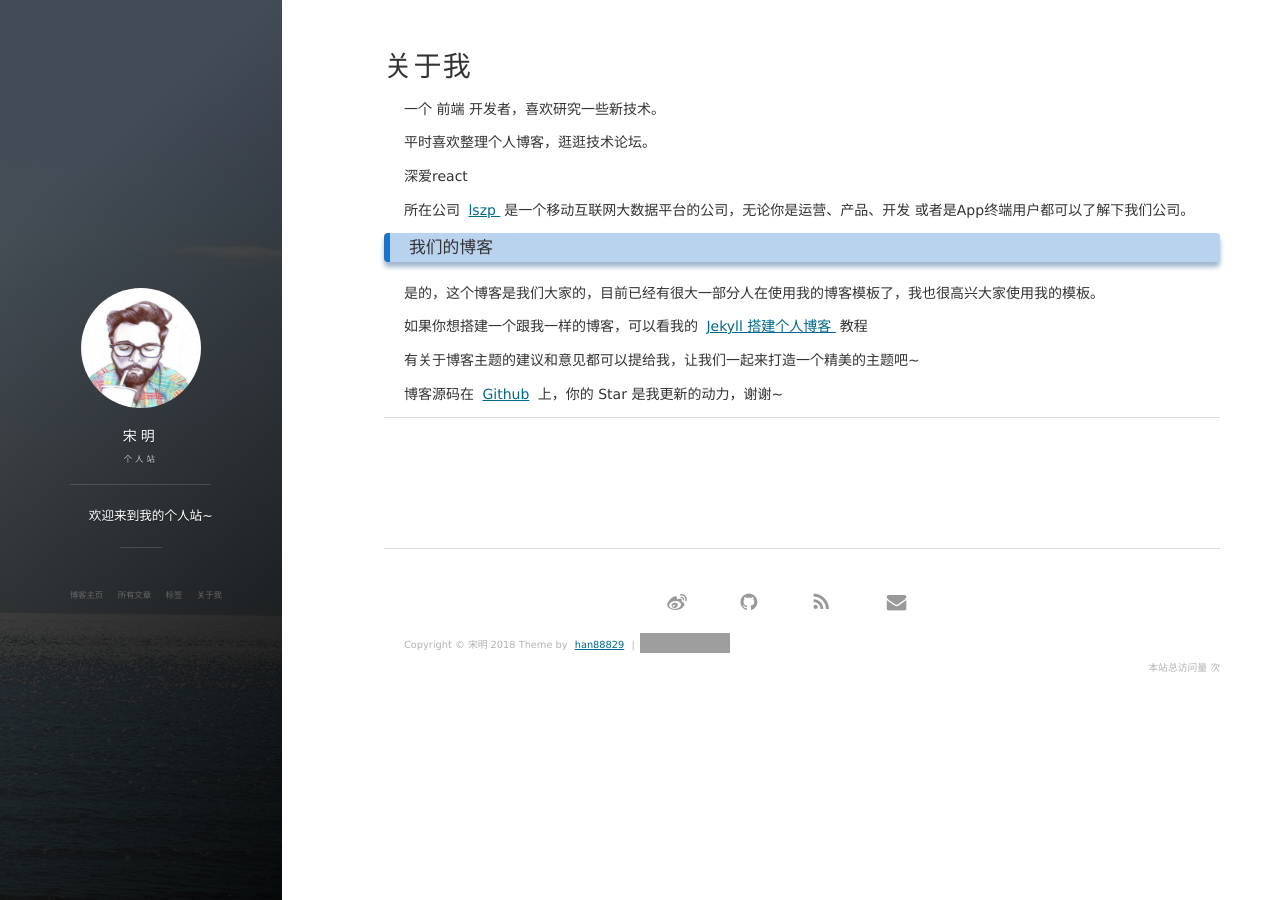
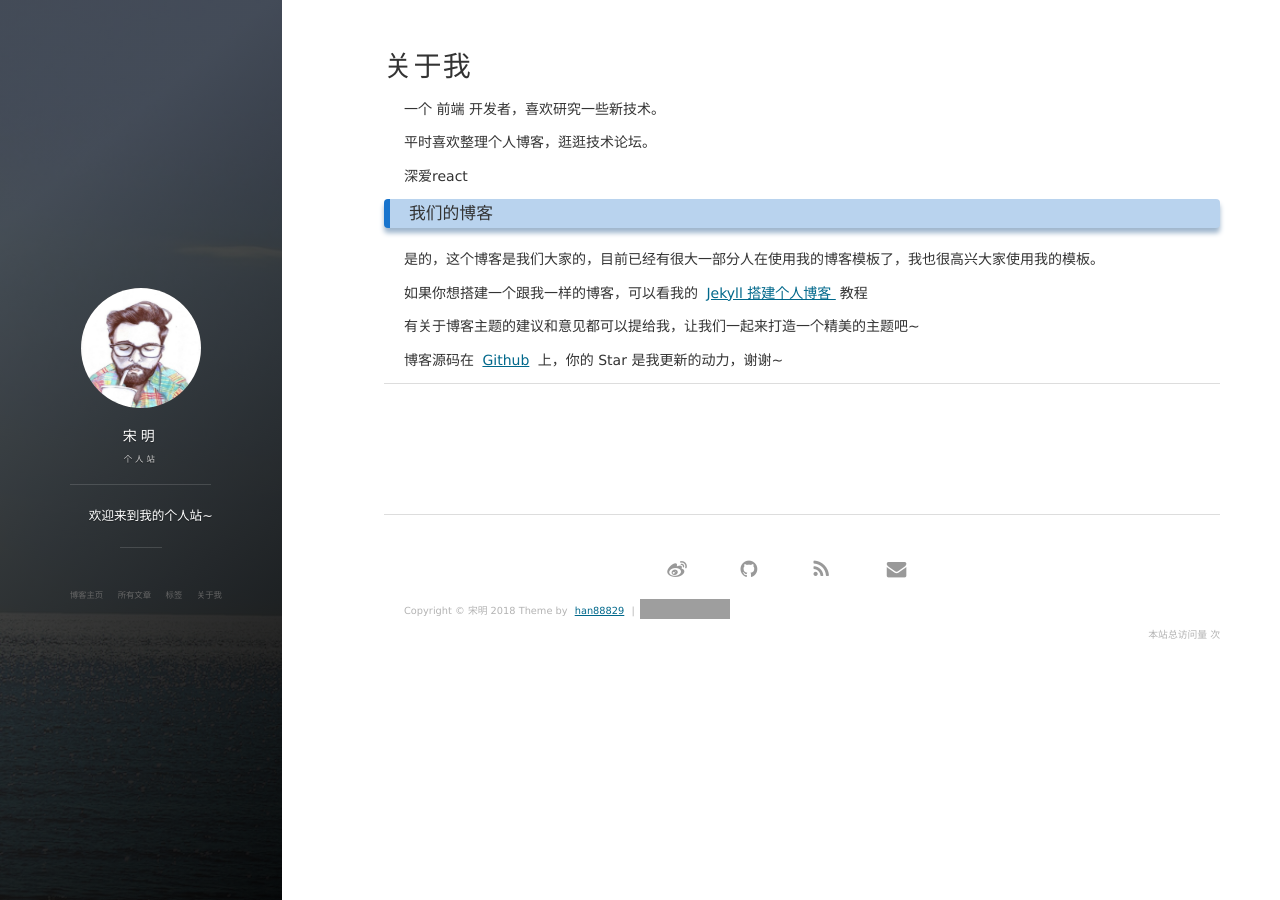
Before and after one commit to mingsong2/songming43.github.io, a Jekyll site: the page built from about.md, in a window 1280 px wide. Built offline with Jekyll 4.4.1, drawn with Linux system fonts in a browser that asks for light colours; nearby versions of some CDN libraries; comment, search, counter and statistics services are not loaded; grey boxes are pictures that could not be loaded.

Commit message:
no message

```diff
--- a/about.md
+++ b/about.md
@@ -8,13 +8,6 @@ title: 关于我
 平时喜欢整理个人博客，逛逛技术论坛。
 <p>
 深爱react
-
-<p>
-
-所在公司
-<a target="_blank" href="http://lszpcn.com/"> lszp </a>
-是一个移动互联网大数据平台的公司，无论你是运营、产品、开发 或者是App终端用户都可以了解下我们公司。
-<p>
 
 <p>
 
```
